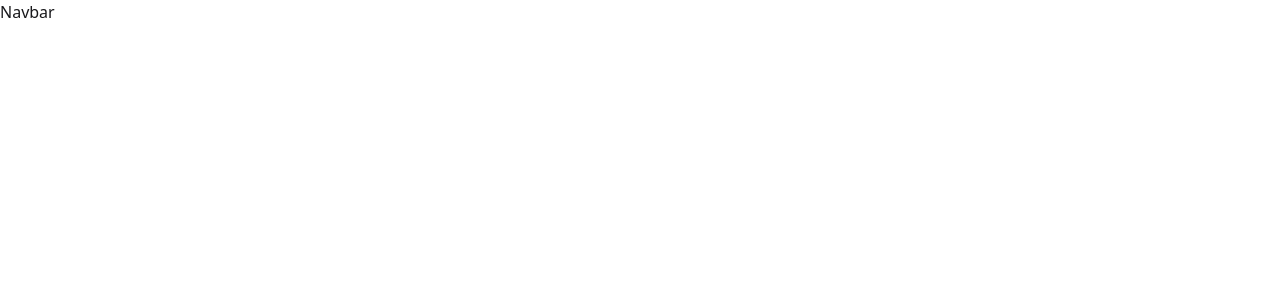
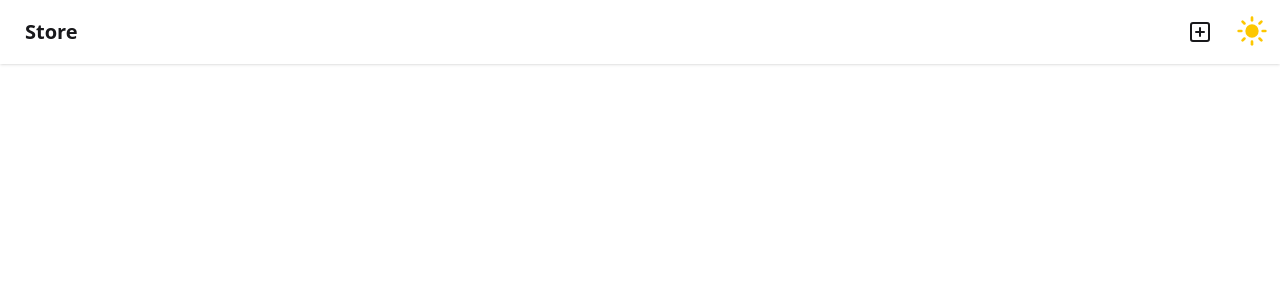
Before and after one commit to I-k-a-r-o-s/store_frontend, a React (Vite) app: page / in a window 1280 px wide. Shown: the top 300 px of the page. Built offline with nearby package versions, Linux system fonts and the light colour scheme.

Commit message:
built basic navbar

```diff
--- a/src/components/Navbar.tsx
+++ b/src/components/Navbar.tsx
@@ -1,6 +1,21 @@
+import { SquarePlus } from "lucide-react";
+import DarkMode from "./Darkmode";
+
 const Navbar = () => {
   return (
-    <div>Navbar</div>
-  )
-}
-export default Navbar
+    <div className="navbar bg-base-100 shadow-sm">
+      <div className="navbar-start">
+        <a className="btn btn-ghost text-xl">Store</a>
+      </div>
+      <div className="navbar-end gap-3">
+        <button className="btn btn-ghost btn-circle">
+          <SquarePlus/>
+        </button>
+        <button className="btn btn-ghost btn-circle">
+          <DarkMode />
+        </button>
+      </div>
+    </div>
+  );
+};
+export default Navbar;
```
